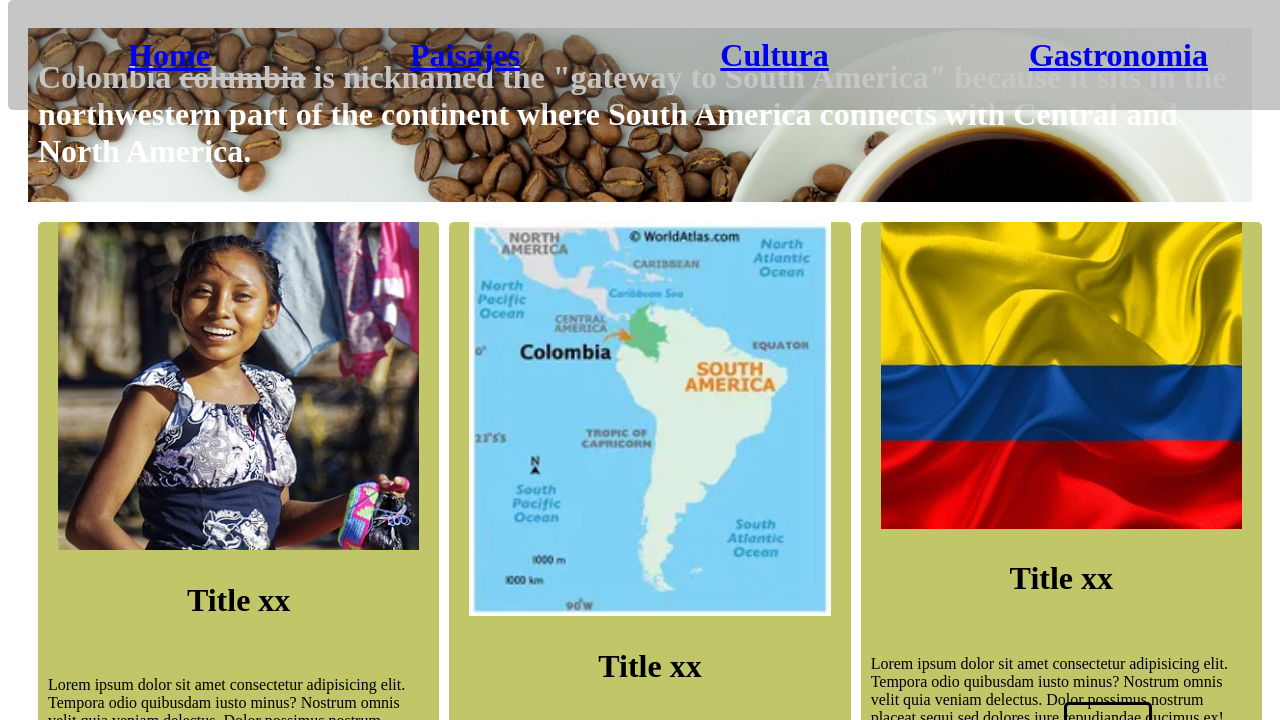
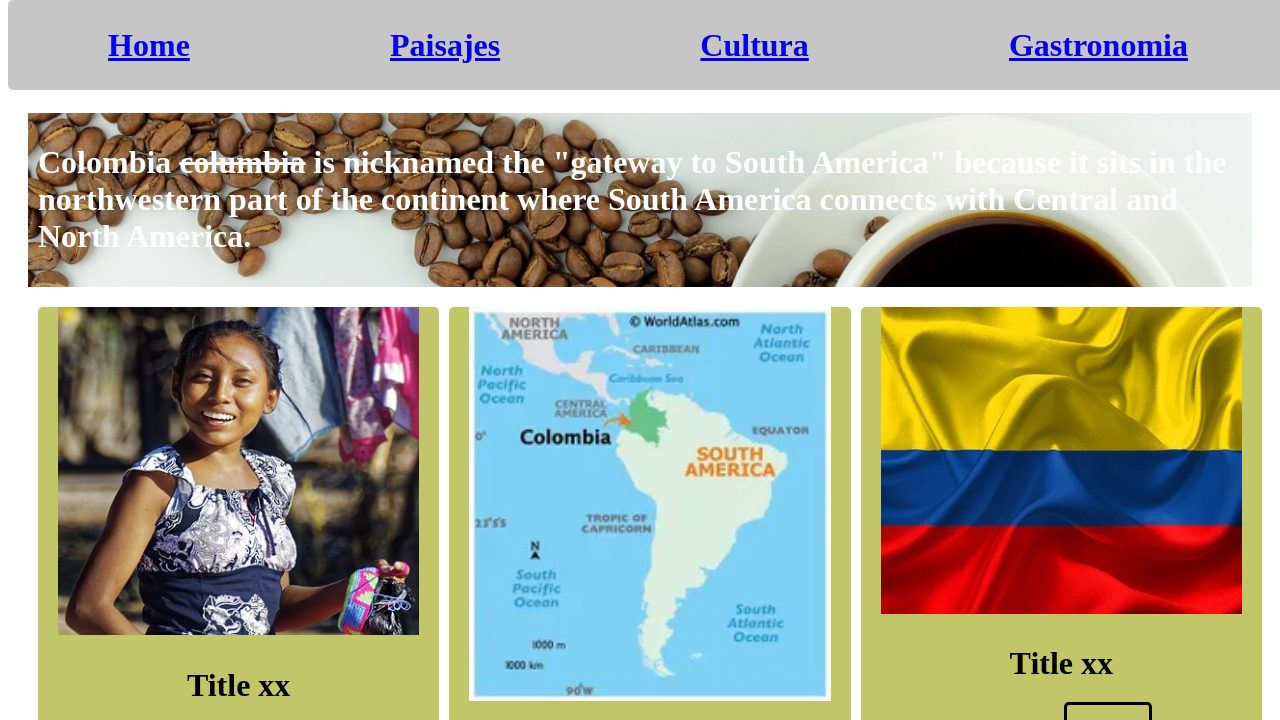
Before and after one commit to Rossyfer09/CLG, a plain HTML site: page Assesment/Index.html in a window 1280 px wide. Shown: the top 720 px of the page. Drawn offline with Linux system fonts and the light colour scheme.

Commit message:
Add files via upload

```diff
--- a/Assesment/css/style.css
+++ b/Assesment/css/style.css
@@ -13,7 +13,7 @@
     flex-wrap: nowrap;
     justify-content: space-around;
     align-items: center;
-    padding: 20px;
+    padding: 10px 0;
     height: 70px;
     width: 100%;
     background-color: rgba(68, 68, 68, .3);
@@ -34,11 +34,13 @@
     width: 100%;
     margin: auto;
     padding: 20px;
+    position: relative;
+    top: 85px;
 }
 
-#menu>h1 {
+/*#menu>h1 {
     border: 2px rgb(198, 185, 204);
-}
+}*/
 
 /* banner*/
 
```
